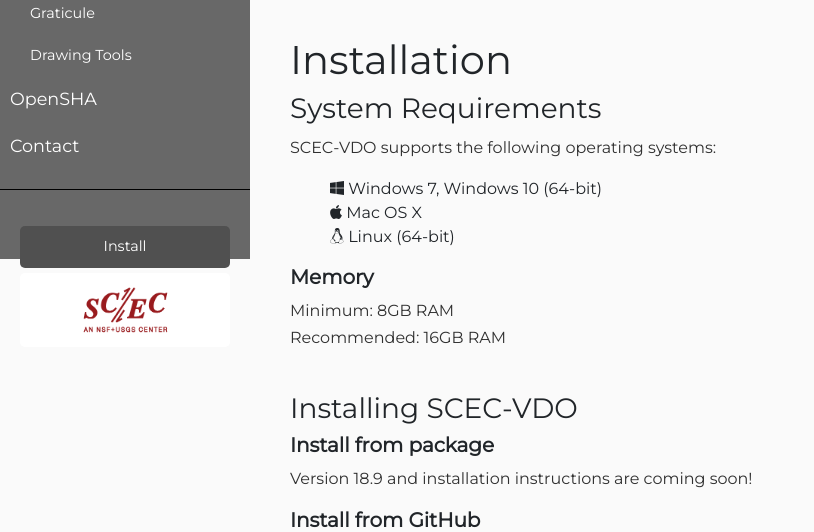
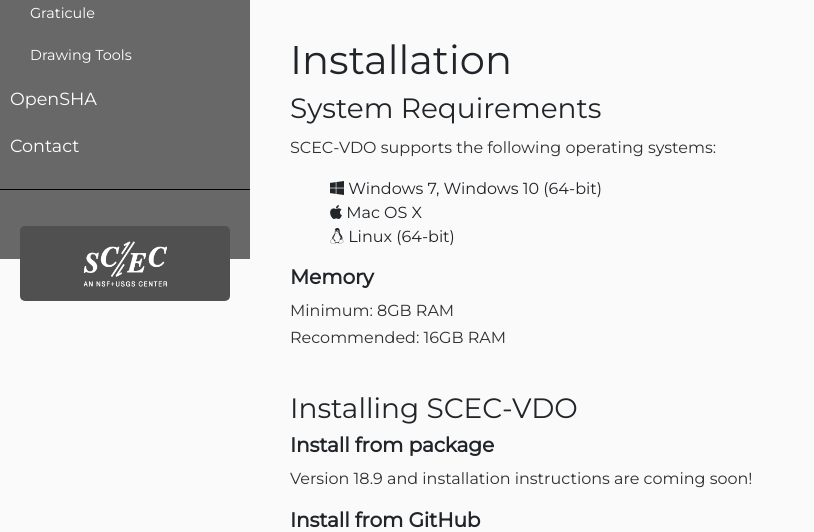
Before and after one commit to gina-yang/scecvdo-man, a PHP site: page /WebContent/manual/UserGuide.html in a window 1280 px wide. Shown: the part 541-1073 px from the top of the page, without its empty margins (0-814 px from the left). Run offline with PHP 8.4, Linux system fonts and the light colour scheme; some libraries are stand-ins or nearby versions.

Commit message:
Fixed scec logo

```diff
--- a/WebContent/manual/UserGuide.html
+++ b/WebContent/manual/UserGuide.html
@@ -86,10 +86,7 @@
 
 			<ul class="list-unstyled CTAs">
 				<li>
-					<a href="https://github.com/SCECcode/scec-vdo/" target="_blank" class="article">Install</a>
-				</li>
-				<li>
-					<a href="https://www.scec.org" target="_blank" class="download"><img src="images/sceclogo.png" style="width: 50%; height: 50%;"/></a>
+					<a href="https://www.scec.org" target="_blank" class="download"><img src="images/sceclogowhite.png" style="width: 50%; height: 50%;"/></a>
 				</li>
 			</ul>
 		</nav>
--- a/WebContent/manual/main.css
+++ b/WebContent/manual/main.css
@@ -144,14 +144,11 @@ ul.CTAs a {
 }
 
 a.download {
-	background: #fff;
-	color: #707070;
+	background: #505050;
 }
 
-a.article,
-a.article:hover {
-	background: #505050 !important;
-	color: #fff !important;
+a.download:hover {
+	background: #505050;
 }
 
 /* ---------------------------------------------------
```
Also changed, not shown: WebContent/manual/images/sceclogowhite.png (renamed from WebContent/manual/images/logo.png).
